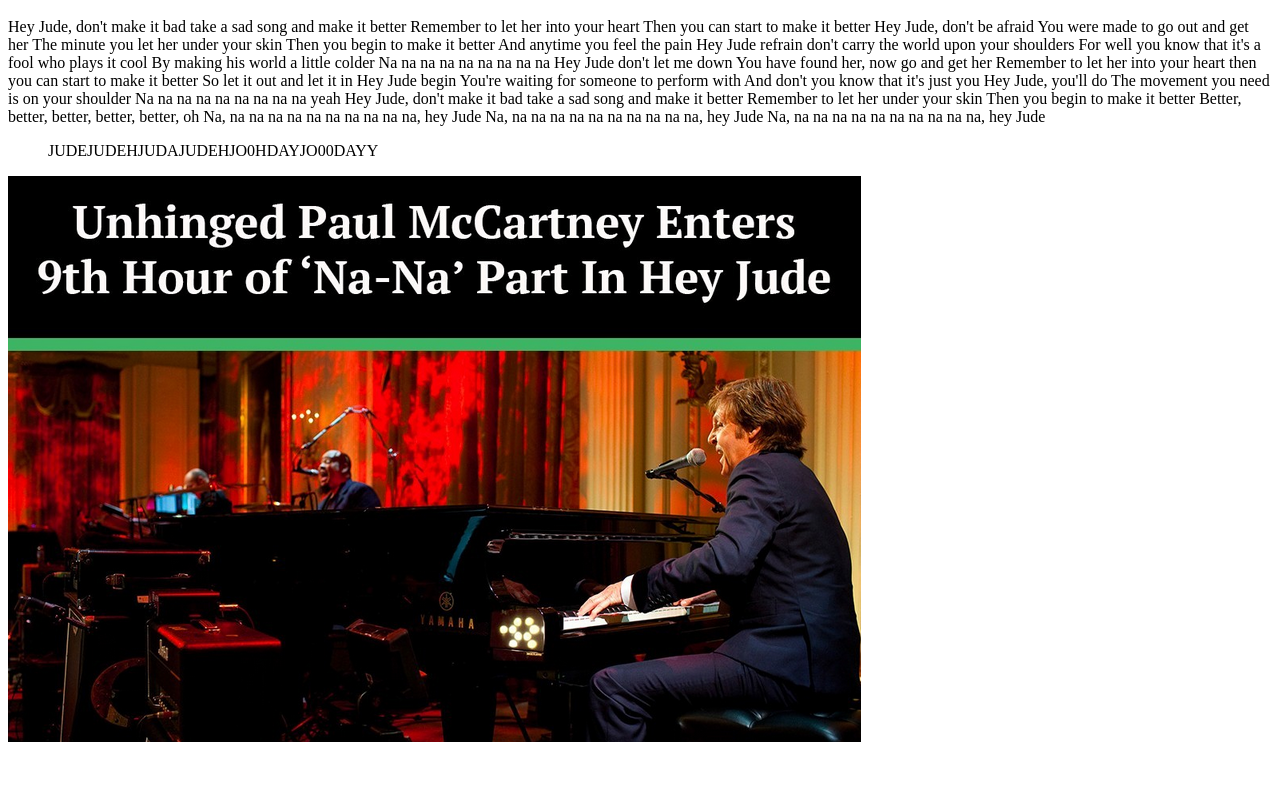
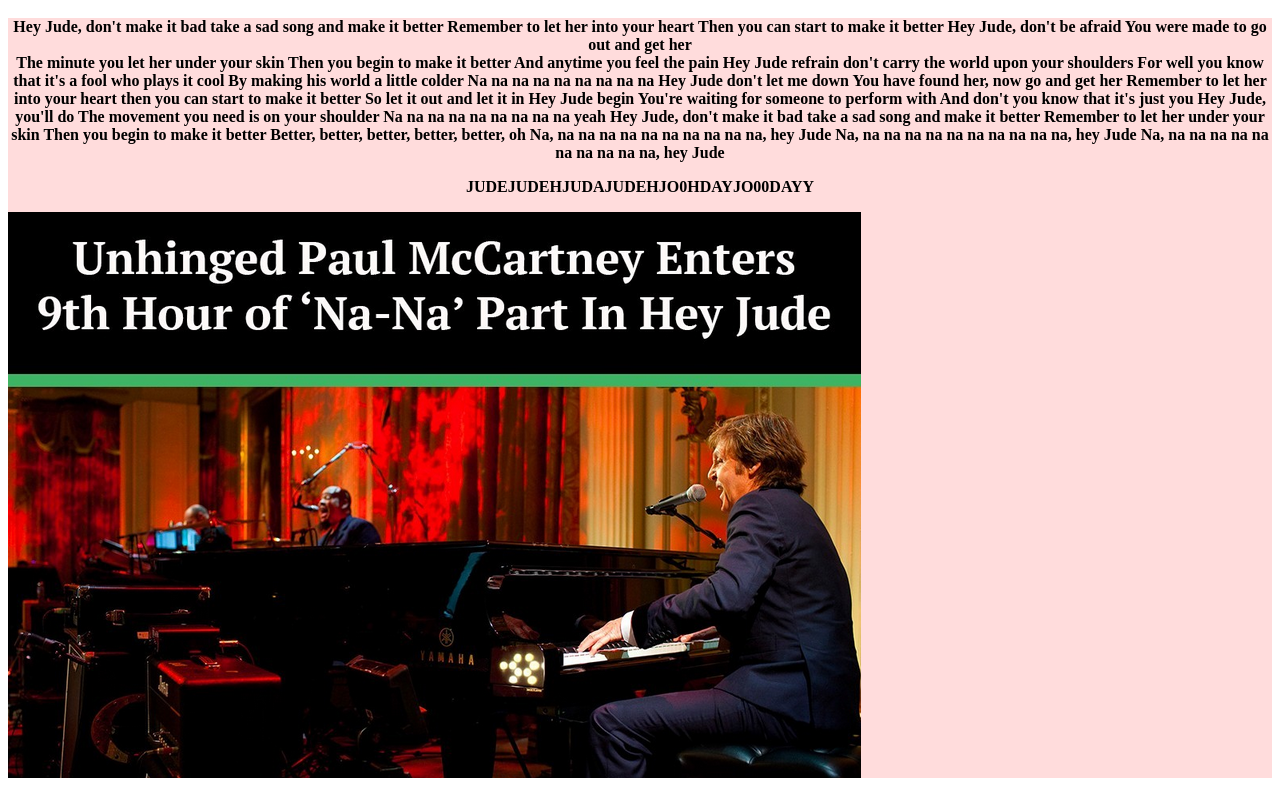
Before and after one commit to vinayakagrawal001/Hello-Jude, a plain HTML site: page index.html in a window 1280 px wide. Shown: the part 48-834 px from the top of the page. Before the commit the page ends 800 px from the top, so only its background shows below. Drawn offline with Linux system fonts and the light colour scheme.

Commit message:
change layout

```diff
--- a/files/styles.css
+++ b/files/styles.css
@@ -1 +1,11 @@
 /* Add your styles here */
+.two-column{
+    background-color: rgb(255, 220, 220);
+
+}
+.right{
+    text-align: center;
+    font-size: 16;
+    font-weight: bold;
+    font-style: unset;
+}
--- a/index.html
+++ b/index.html
@@ -9,7 +9,8 @@
             <div class="right">
                 <p> Hey Jude, don't make it bad take a sad song and make it better
                     Remember to let her into your heart Then you can start to make it better
-                    Hey Jude, don't be afraid You were made to go out and get her The minute you let her under your skin Then you begin to make it better  And anytime you feel the pain Hey Jude refrain don't carry the world upon your shoulders For well you know that it's a fool who plays it cool By making his world a little colder Na na na na na na na na na  Hey Jude don't let me down You have found her, now go and get her Remember to let her into your heart then you can start to make it better  So let it out and let it in Hey Jude begin You're waiting for someone to perform with And don't you know that it's just you Hey Jude, you'll do The movement you need is on your shoulder Na na na na na na na na na yeah  Hey Jude, don't make it bad take a sad song and make it better Remember to let her under your skin Then you begin to make it better Better, better, better, better, better, oh  Na, na na na na na na na na na na, hey Jude Na, na na na na na na na na na na, hey Jude Na, na na na na na na na na na na, hey Jude
+                    Hey Jude, don't be afraid You were made to go out and get her <br>
+                    The minute you let her under your skin Then you begin to make it better  And anytime you feel the pain Hey Jude refrain don't carry the world upon your shoulders For well you know that it's a fool who plays it cool By making his world a little colder Na na na na na na na na na  Hey Jude don't let me down You have found her, now go and get her Remember to let her into your heart then you can start to make it better  So let it out and let it in Hey Jude begin You're waiting for someone to perform with And don't you know that it's just you Hey Jude, you'll do The movement you need is on your shoulder Na na na na na na na na na yeah  Hey Jude, don't make it bad take a sad song and make it better Remember to let her under your skin Then you begin to make it better Better, better, better, better, better, oh  Na, na na na na na na na na na na, hey Jude Na, na na na na na na na na na na, hey Jude Na, na na na na na na na na na na, hey Jude
                 </p>
                 <blockquote>
                     JUDEJUDEHJUDAJUDEHJO0HDAYJO00DAYY
```
